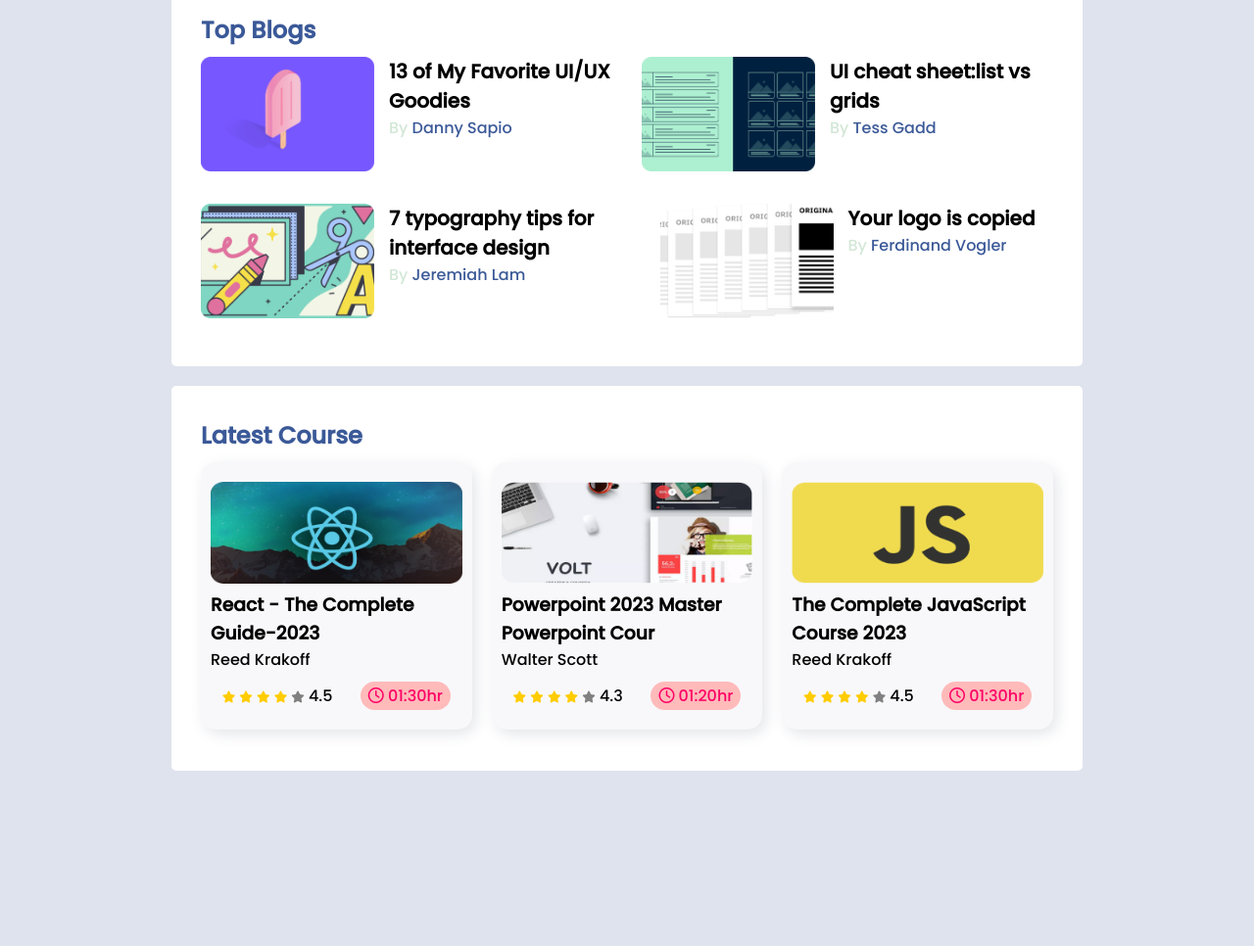
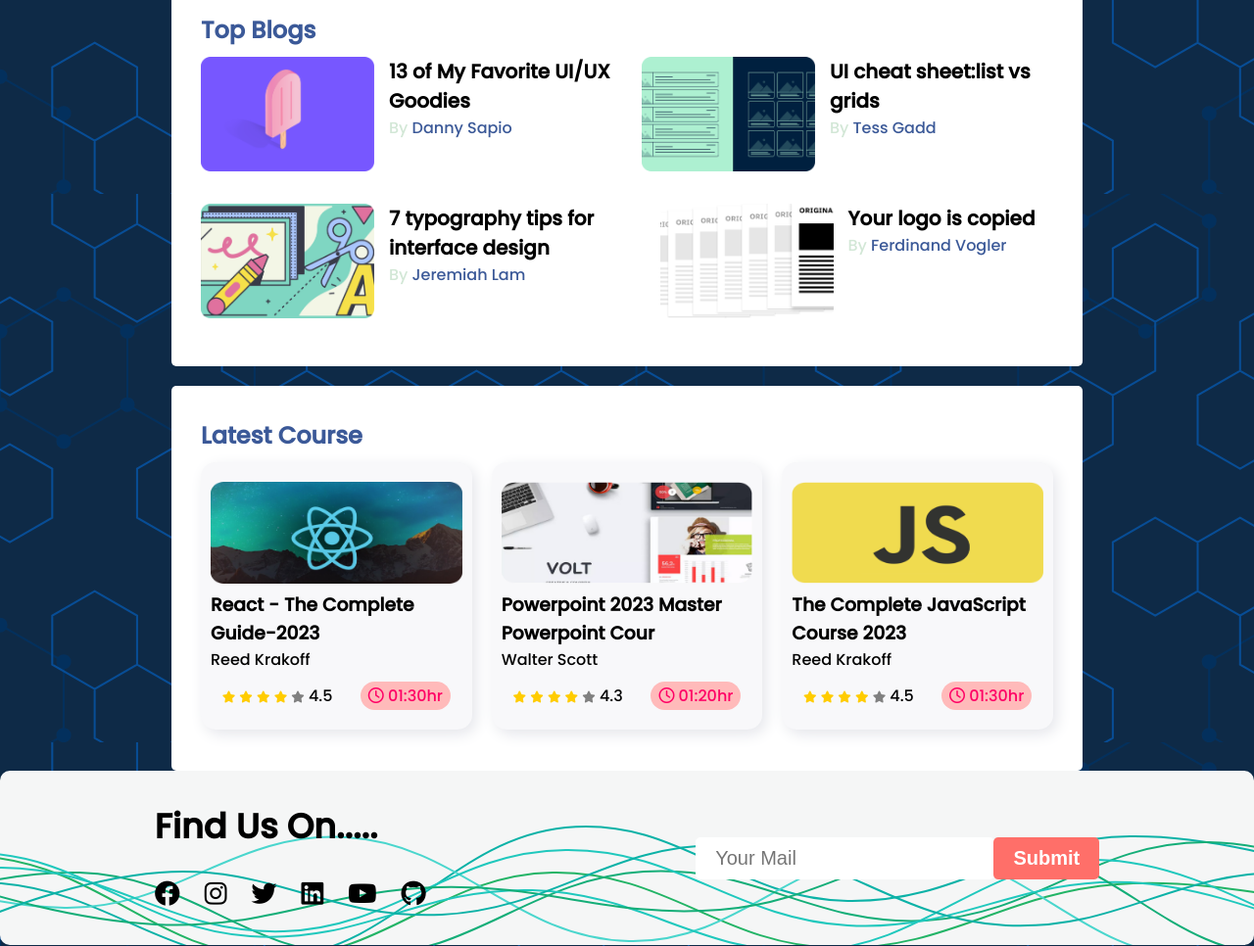
Before and after one commit to ahsanulhoqueabir/Leader-Board, a plain HTML site: page index.html in a window 1280 px wide. Shown: the part 362-1328 px from the top of the page at 98% size. Before the commit the page ends 1179 px from the top, so only its background shows below. Drawn offline with Linux system fonts and the light colour scheme; a web font is replaced by a local one.

Commit message:
footer added

```diff
--- a/index.html
+++ b/index.html
@@ -178,6 +178,24 @@
 		</div>
 	</section>
 </main>
+<footer class="footer">
+	<div class="leftF">
+		<h3> Find Us On..... </h3>
+		<div class="Ficon">
+			<a href=""> <i class="fa-brands fa-facebook"></i> </a>
+			<a href=""> <i class="fa-brands fa-instagram"></i> </a>
+			<a href=""> <i class="fa-brands fa-twitter"></i> </a>
+			<a href=""> <i class="fa-brands fa-linkedin"></i> </a>
+			<a href=""> <i class="fa-brands fa-youtube"></i> </a>
+			<a href=""> <i class="fa-brands fa-github"></i> </a>
+		</div>
+	</div>
+	<div class="rightF">
+		<input class="btn email" type="email" placeholder="Your Mail">
+		<input class="btn submit" type="submit" value="Submit">
+
+	</div>
+</footer>
 
 </body>
 </html>
--- a/styles/mobile.css
+++ b/styles/mobile.css
@@ -1,7 +1,7 @@
 @media screen and (max-width: 688px){
 
 *{
-	margin: 0px;
+	margin: 0px 2px 5px 2px;
 }
 header{
 	border-radius: 20px;
@@ -42,7 +42,16 @@ body{
 	display: grid;
 	grid-template-columns: repeat(1,1fr);
 	gap: 10px;
-	padding: 0 20px;
+	padding: 0px;
+}
+.blog{
+	gap: 5px;
+
+}
+.blog-desc{
+	line-height: 25px;
+	font-size: 24px;
+	padding-right: 0px;
 }
 .courses{
 	grid-template-columns: repeat(1,1fr);
@@ -57,5 +66,15 @@ body{
 	justify-content: space-between;
 	padding: 10px 10px;
 }
-
+.footer{
+	flex-direction: column;
+	gap: 50px;
 }
+.rightF{
+	display: flex;
+	flex-direction: row;
+}
+.btn{
+	padding: 5px 10px;
+}
+}
--- a/styles/style.css
+++ b/styles/style.css
@@ -62,6 +62,7 @@ header{
 body{
 	font-family: 'Poppins', sans-serif;
 	background:#dfe3ee;
+	background-image: url("../img/bg/bodybg.svg");
 	margin:0 0 30px 0;
 }
 main{
@@ -181,3 +182,46 @@ hr{
 	padding: 2px 8px;
 	color: #ff0065;
 }
+/* Footer starts from here */
+footer{
+	border-radius: 10px;
+}
+.footer{
+	display: flex;
+	padding: 30px 20px;
+	align-items: center;
+	justify-content: center;
+	background-image: url("../img/bg/fbg.svg");
+	margin-bottom: -29px;
+}
+.leftF{
+	font-size: 30px;
+}
+.Ficon{
+	display: flex;
+	gap: 25px;
+	padding: 20px 0 0 0;
+}
+.Ficon a{
+	text-decoration: none;
+}
+.fa-brands{
+	font-size: 26px;
+	color: black;
+}
+.rightF{
+
+}
+.btn{
+	padding: 10px 20px;
+	font-size: 20px;
+	border-radius: 5px;
+	border: none;
+}
+.submit{
+	margin-left: -5px;
+	background: #ff6f69;
+	color: white;
+	font-weight: 700;
+
+}
--- a/styles/tablet.css
+++ b/styles/tablet.css
@@ -62,8 +62,17 @@ hr{
 	align-items: end;
 	justify-content: space-between;
 	padding: 10px 10px 20px 10px;
+}
+.footer{
+	gap: 10px;
+	justify-content: space-between;
+}
+.rightF{
+	display: flex;
+	flex-direction: row;
+}
+.btn{
+	padding: 5px 10px;
+}
 
 }
-
-
-}
```
Also changed, not shown: img/bg/bodybg.svg (added), img/bg/fbg.svg (added), img/bg/footerbg.svg (added).
